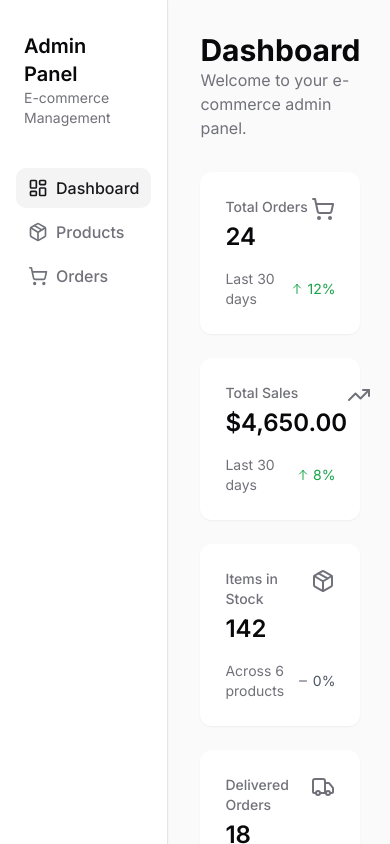
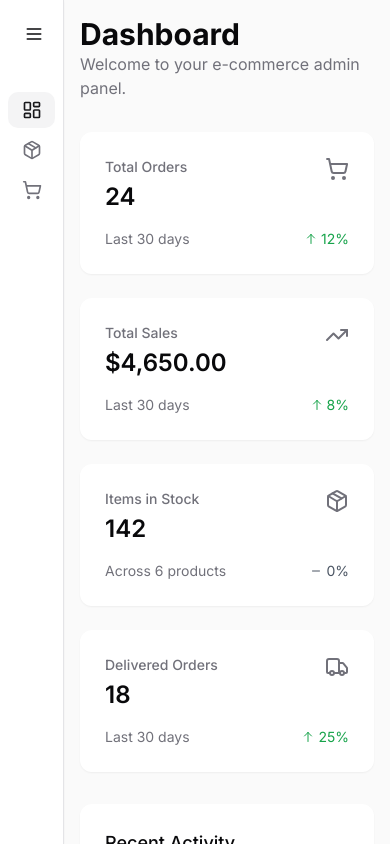
Before and after one commit to aravindsamy-git/tiny-cart-admin, a React (Vite) app: page / in a window 390 px wide. Shown: the top 844 px of the page. Built offline with nearby package versions, Linux system fonts and the light colour scheme.

Commit message:
Make Navbar responsive
The Navbar should minimize on mobile screens.

```diff
--- a/src/App.tsx
+++ b/src/App.tsx
@@ -3,7 +3,7 @@ import { Toaster } from "@/components/ui/toaster";
 import { Toaster as Sonner } from "@/components/ui/sonner";
 import { TooltipProvider } from "@/components/ui/tooltip";
 import { QueryClient, QueryClientProvider } from "@tanstack/react-query";
-import { BrowserRouter, Routes, Route, Navigate } from "react-router-dom";
+import { BrowserRouter, Routes, Route } from "react-router-dom";
 import Index from "./pages/Index";
 import Products from "./pages/Products";
 import Orders from "./pages/Orders";
@@ -18,9 +18,9 @@ const App = () => (
       <Toaster />
       <Sonner />
       <BrowserRouter>
-        <div className="flex min-h-screen">
+        <div className="flex min-h-screen max-w-full overflow-hidden">
           <Navbar />
-          <main className="flex-1 p-8">
+          <main className="flex-1 p-4 md:p-8 overflow-auto">
             <Routes>
               <Route path="/" element={<Index />} />
               <Route path="/products" element={<Products />} />
--- a/src/components/Navbar.tsx
+++ b/src/components/Navbar.tsx
@@ -1,11 +1,28 @@
 
-import React from 'react';
+import React, { useState, useEffect } from 'react';
 import { NavLink, useLocation } from 'react-router-dom';
-import { LayoutDashboard, Package, ShoppingCart } from 'lucide-react';
+import { LayoutDashboard, Package, ShoppingCart, Menu, X } from 'lucide-react';
 import { cn } from '@/lib/utils';
 
 const Navbar = () => {
   const location = useLocation();
+  const [isCollapsed, setIsCollapsed] = useState(false);
+
+  // Check if screen is mobile on initial load and when resized
+  useEffect(() => {
+    const checkScreenSize = () => {
+      setIsCollapsed(window.innerWidth < 768);
+    };
+
+    // Check on initial load
+    checkScreenSize();
+
+    // Add event listener for window resize
+    window.addEventListener('resize', checkScreenSize);
+
+    // Cleanup
+    return () => window.removeEventListener('resize', checkScreenSize);
+  }, []);
 
   const navItems = [
     { path: '/', label: 'Dashboard', icon: <LayoutDashboard className="w-5 h-5" /> },
@@ -14,32 +31,47 @@ const Navbar = () => {
   ];
 
   return (
-    <nav className="w-64 border-r border-border bg-card shadow-sm z-10 p-4">
-      <div className="space-y-6">
-        <div className="flex items-center px-2">
-          <div className="py-4">
+    <nav className={cn(
+      "transition-all duration-300 border-r border-border bg-card shadow-sm z-10 flex flex-col h-screen",
+      isCollapsed ? "w-16" : "w-64"
+    )}>
+      <div className="flex justify-between items-center p-4">
+        {!isCollapsed && (
+          <div className="py-2">
             <h1 className="text-xl font-semibold">Admin Panel</h1>
-            <p className="text-sm text-muted-foreground">E-commerce Management</p>
+            <p className="text-sm text-muted-foreground">E-commerce</p>
           </div>
+        )}
+
+        <button
+          onClick={() => setIsCollapsed(!isCollapsed)}
+          className="p-2 rounded-md hover:bg-secondary transition-colors"
+          aria-label={isCollapsed ? "Expand sidebar" : "Collapse sidebar"}
+        >
+          {isCollapsed ? <Menu className="w-5 h-5" /> : <X className="w-5 h-5" />}
+        </button>
       </div>
 
-        <div className="space-y-1">
+      <div className="space-y-1 mt-6 px-2">
         {navItems.map((item) => (
           <NavLink
             key={item.path}
             to={item.path}
             className={({ isActive }) =>
-                cn("navbar-item", isActive ? "navbar-item active" : "")
+              cn(
+                "navbar-item flex items-center gap-2 px-3 py-2 rounded-md transition-all",
+                isActive ? "navbar-item active" : "",
+                isCollapsed ? "justify-center" : ""
+              )
             }
             style={({ isActive }) => ({
               animationDelay: isActive ? '0ms' : '100ms',
             })}
           >
             {item.icon}
-              <span>{item.label}</span>
+            {!isCollapsed && <span>{item.label}</span>}
           </NavLink>
         ))}
-        </div>
       </div>
     </nav>
   );
```
Lines whose indentation alone changed are shown as unchanged.
